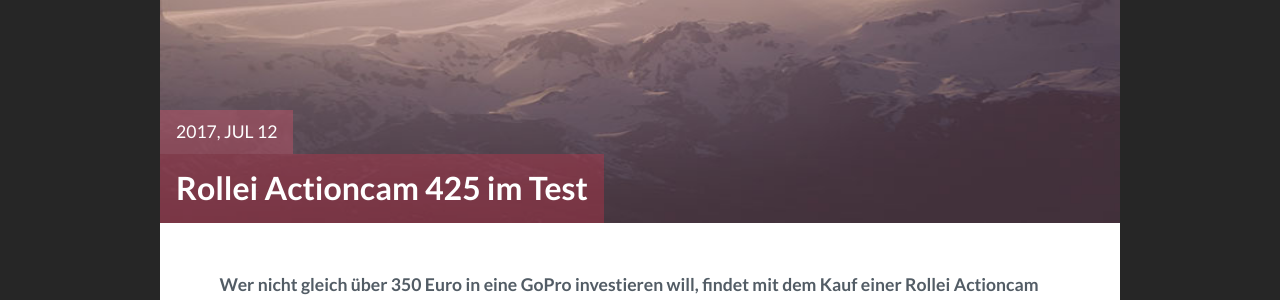
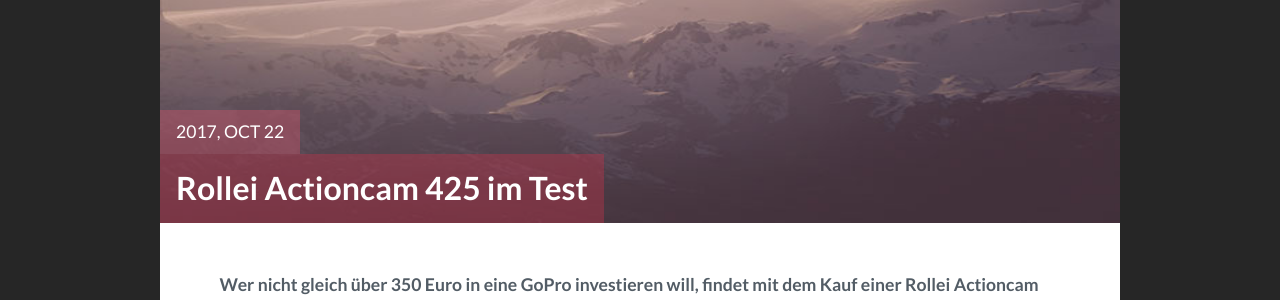
Before and after one commit to elenoid/webblog-action_cam, a Jekyll site: the page built from _posts/2017-10-22-rollei-actioncam-425-im-test.markdown, in a window 1280 px wide. Shown: the part 490-790 px from the top of the page. Built offline with Jekyll 4.4.1, drawn with Linux system fonts in a browser that asks for light colours; comment, search, counter and statistics services are not loaded.

Commit message:
Moved '_posts/2017-07-12-rollei-actioncam-425-im-test.markdown' to '_posts/2017-10-22-rollei-actioncam-425-im-test.markdown' via CloudCannon

```diff
--- a/_posts/2017-07-12-rollei-actioncam-425-im-test.markdown
+++ b/_posts/2017-10-22-rollei-actioncam-425-im-test.markdown
@@ -2,12 +2,12 @@
 layout: post
 title: Rollei Actioncam 425 im Test
 img: himalayan.jpg
-date: 2017-07-12 09:55:00
+date: 2017-10-22 09:55:00
 description: "Wer nicht gleich über 350 Euro in eine GoPro investieren will, findet\_mit dem Kauf einer Rollei Actioncam eine gute Alternative."
 tag: Travel
 ---
 
 
-**Wer nicht gleich &uuml;ber 350 Euro in eine GoPro investieren will, findet mit dem Kauf einer Rollei Actioncam eine gute Alternative.**
+**Wer nicht gleich über 350 Euro in eine GoPro investieren will, findet mit dem Kauf einer Rollei Actioncam eine gute Alternative.**
 
 Mit der Rollei Actioncam 425 unter 100 Euro sagt das Deutsche Unternehmen GoPro den Kampf an.
```
